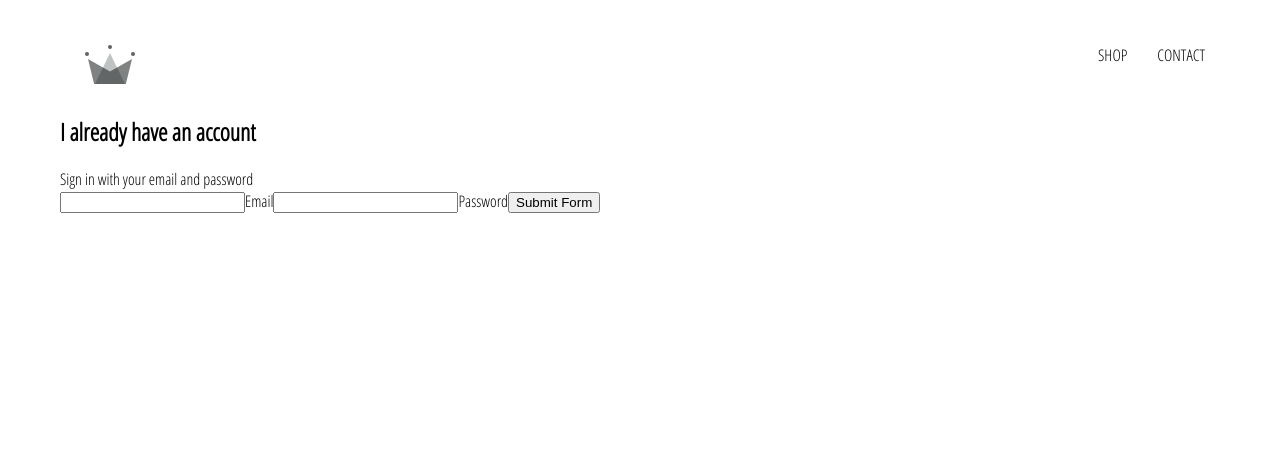
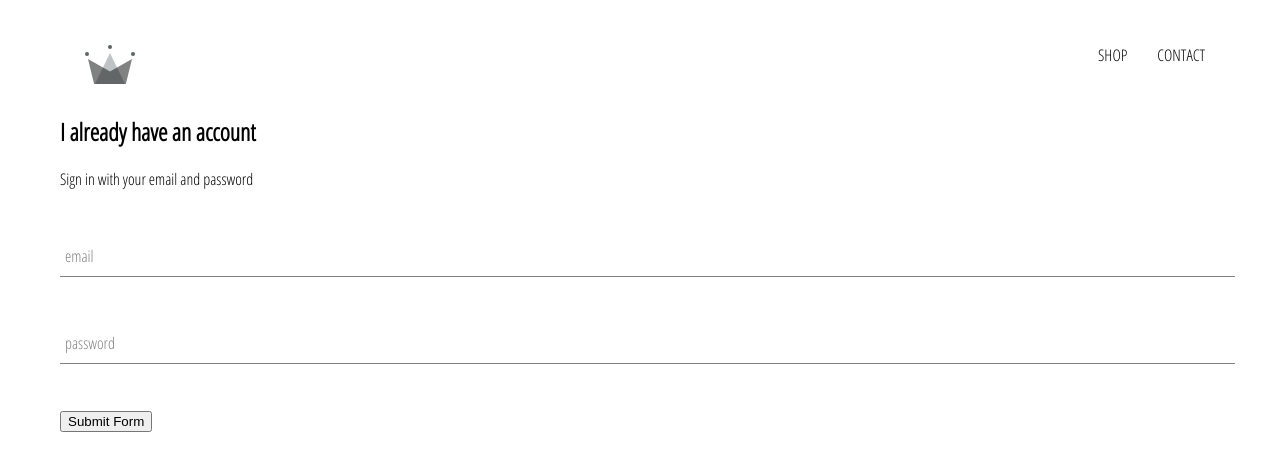
Before and after one commit to stef-codes/crwn-clothing, a React (Create React App) app: page /signin in a window 1280 px wide. Shown: the top 470 px of the page. Built offline with nearby package versions, Linux system fonts and the light colour scheme.

Commit message:
add form input component and formatting

```diff
--- a/src/components/sign-in/sign-in.component.jsx
+++ b/src/components/sign-in/sign-in.component.jsx
@@ -1,6 +1,8 @@
 import React from 'react';
 
 import './sign-in.styles.scss';
+
+import FormInput from '../form-input/form-input.component';
 
 
 class SignIn extends React.Component {
@@ -33,21 +35,22 @@ handleChange = event => {
                 <span>Sign in with your email and password</span>
 
                 <form onSubmit={this.handleSubmit}>
-                    <input
+                    <FormInput
                         name="email"
                         type="email"
-                        onChange={this.handleChange}
+                        handleChange={this.handleChange}
                         value={this.state.email}
-                        required />
-                    <label>Email</label>
-                    <input
+                        label="email"
+                        required
+                    />
+                    <FormInput
                         name="password"
                         type="password"
                         value={this.state.password}
-                        onChange={this.handleChange}
+                        handleChange={this.handleChange}
+                        label="password"
                         required
                     />
-                    <label>Password</label>
 
                     <input type="submit" value="Submit Form"/>
                 </form>
```
